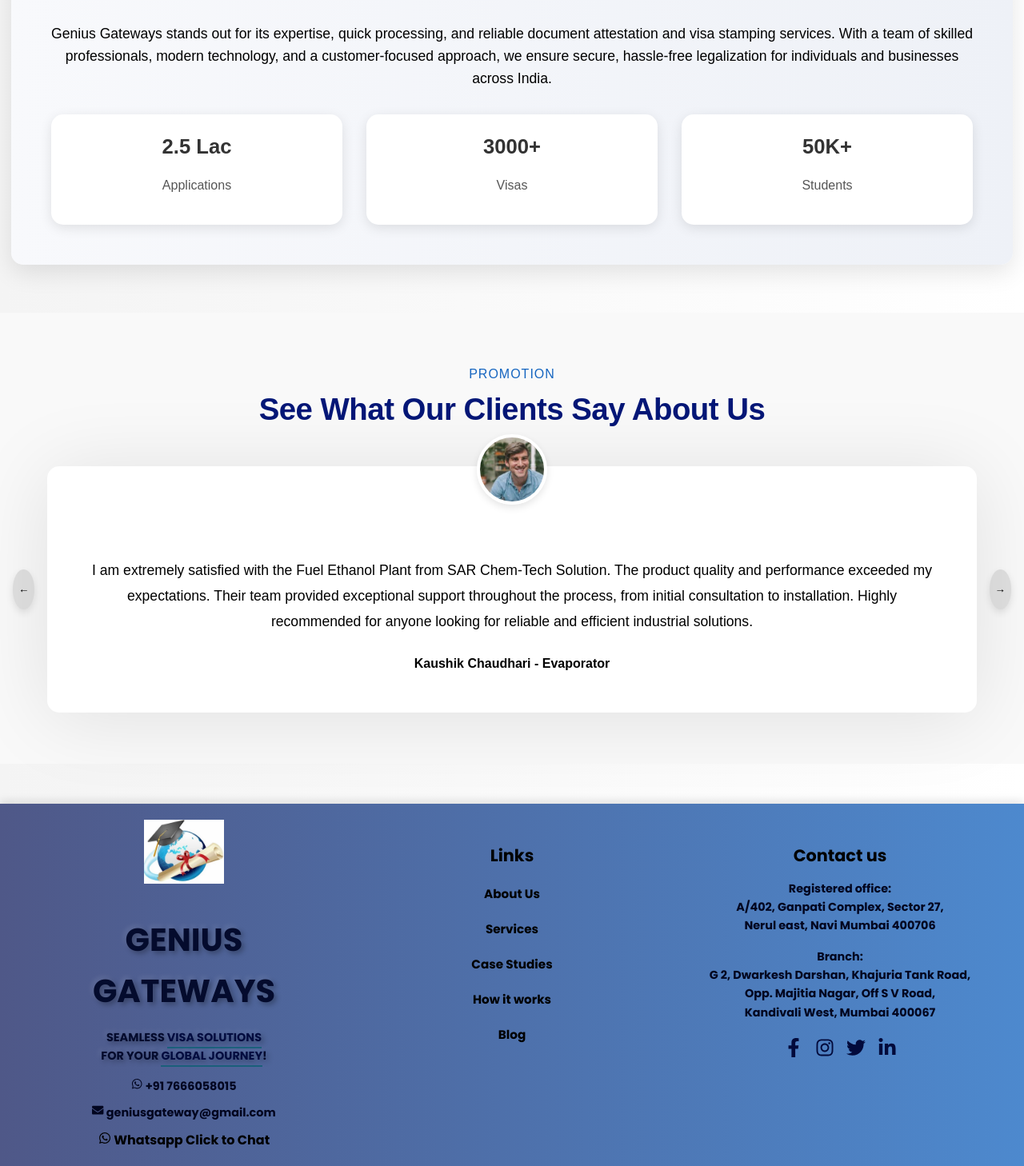
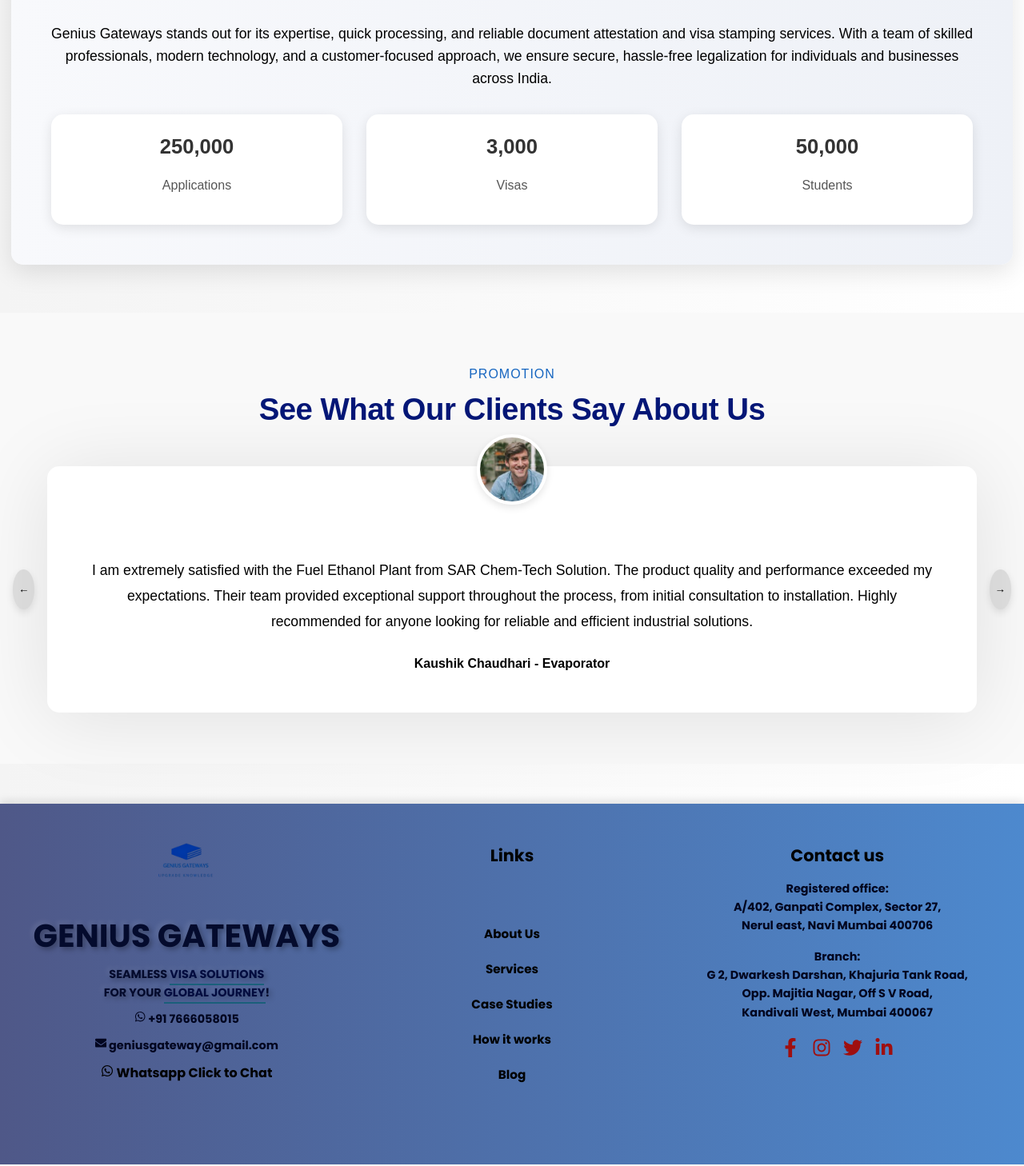
Before and after one commit to GeniusGateways/GeniusGateways, a React (Create React App) app: page /about in a window 1280 px wide. Shown: the part 1417-2875 px from the top of the page at 80% size. Built offline with nearby package versions, Linux system fonts and the light colour scheme.

Commit message:
new changes

```diff
--- a/src/components/Footer.jsx
+++ b/src/components/Footer.jsx
@@ -1,7 +1,7 @@
 import React from "react";
 import { FaWhatsapp, FaEnvelope, FaFacebookF, FaInstagram, FaTwitter, FaLinkedinIn } from 'react-icons/fa'; // Importing icons
 import "./../styles/footer.css";
-import logo from "../assets/logo4.png";
+import logo from "../assets/logo.png";
 
 const Footer = () => {
   return (
--- a/src/components/WhyChooseUs.jsx
+++ b/src/components/WhyChooseUs.jsx
@@ -1,5 +1,27 @@
-import React from "react";
+import React, { useState, useEffect } from "react";
 import "./../styles/whyChooseUs.css";
+
+const Counter = ({ target, duration }) => {
+  const [count, setCount] = useState(0);
+
+  useEffect(() => {
+    let start = 0;
+    const increment = target / (duration / 50);
+    const interval = setInterval(() => {
+      start += increment;
+      if (start >= target) {
+        clearInterval(interval);
+        setCount(target);
+      } else {
+        setCount(Math.ceil(start));
+      }
+    }, 50);
+
+    return () => clearInterval(interval);
+  }, [target, duration]);
+
+  return <h3 className="stat-number">{count.toLocaleString()}</h3>;
+};
 
 const WhyChooseUs = () => {
   return (
@@ -14,20 +36,21 @@
         across India.
       </p>
 
+      {/* Stats Section with Incrementing Counter */}
       <div className="stats-container">
         <div className="stat-box">
-          <h3>2.5 Lac</h3>
-          <p>Applications</p>
+          <Counter target={250000} duration={2000} />
+          <p className="stat-text">Applications</p>
         </div>
 
         <div className="stat-box">
-          <h3>3000+</h3>
-          <p>Visas</p>
+          <Counter target={3000} duration={2000} />
+          <p className="stat-text">Visas</p>
         </div>
 
         <div className="stat-box">
-          <h3>50K+</h3>
-          <p>Students</p>
+          <Counter target={50000} duration={2000} />
+          <p className="stat-text">Students</p>
         </div>
       </div>
     </section>
--- a/src/styles/footer.css
+++ b/src/styles/footer.css
@@ -12,7 +12,7 @@
 .footer-container {
   display: grid;
   grid-template-columns: repeat(auto-fit, minmax(300px, 1fr));
-  gap: 30px;
+  gap: 20px;
   max-width: 1200px;
   margin: 0 auto;
   position: relative;
@@ -52,7 +52,7 @@
 /* Logo Section */
 .footer-logo {
   width: 100px;
-  margin-bottom: 15px;
+  margin-bottom: 0px;
   transition: transform 0.3s ease-in-out;
 }
 
@@ -75,7 +75,7 @@
 .footer-links {
   list-style: none;
   padding: 0;
-  margin: 20px 0;
+  margin: 70px 0;
   display: flex;
   flex-direction: column;
   gap: 10px;
@@ -152,12 +152,12 @@
 
 .social-icon {
   font-size: 1.5rem;
-  color: #020a3b;
+
+  color: #9f0f0f;
   transition: color 0.3s, transform 0.3s ease-in-out;
 }
-
 .social-icon:hover {
-  color: #b93208;
+  color: #020a3b;
   transform: scale(1.2); /* Enlarges slightly on hover */
 }
 
@@ -175,10 +175,10 @@
   font-size: 2.5rem;
   font-weight: bold;
   color: #040b2d !important;
-  font-family:;
   text-transform: uppercase;
   text-align: center;
-  margin-bottom: 15px;
+  margin-bottom: 2px;
+  margin-top: 5px; /* ✅ Remove extra space */
   transition: color 0.3s ease-in-out, transform 0.3s ease-in-out, text-shadow 0.3s ease-in-out;
   animation: fadeInUp 1.2s ease-in-out;
   text-shadow: 3px 3px 6px rgba(0, 0, 0, 0.3),
@@ -195,7 +195,6 @@
 
 
 /* Responsive Design */
-/* Responsive Design */
 @media (max-width: 1024px) {
   .footer-container {
     grid-template-columns: repeat(auto-fit, minmax(250px, 1fr));
@@ -204,7 +203,7 @@
   }
 
   .footer-logo {
-    width: 80px;
+    width: 10px;
   }
 
   .footer-heading {
@@ -260,7 +259,7 @@
 
 @media (max-width: 480px) {
   .footer-container {
-    grid-template-columns: 1fr;
+    grid-template-columns: 1fr ;
     text-align: center;
     gap: 15px;
   }
```
Also changed, not shown: src/styles/header.css (line endings or trailing spaces).
